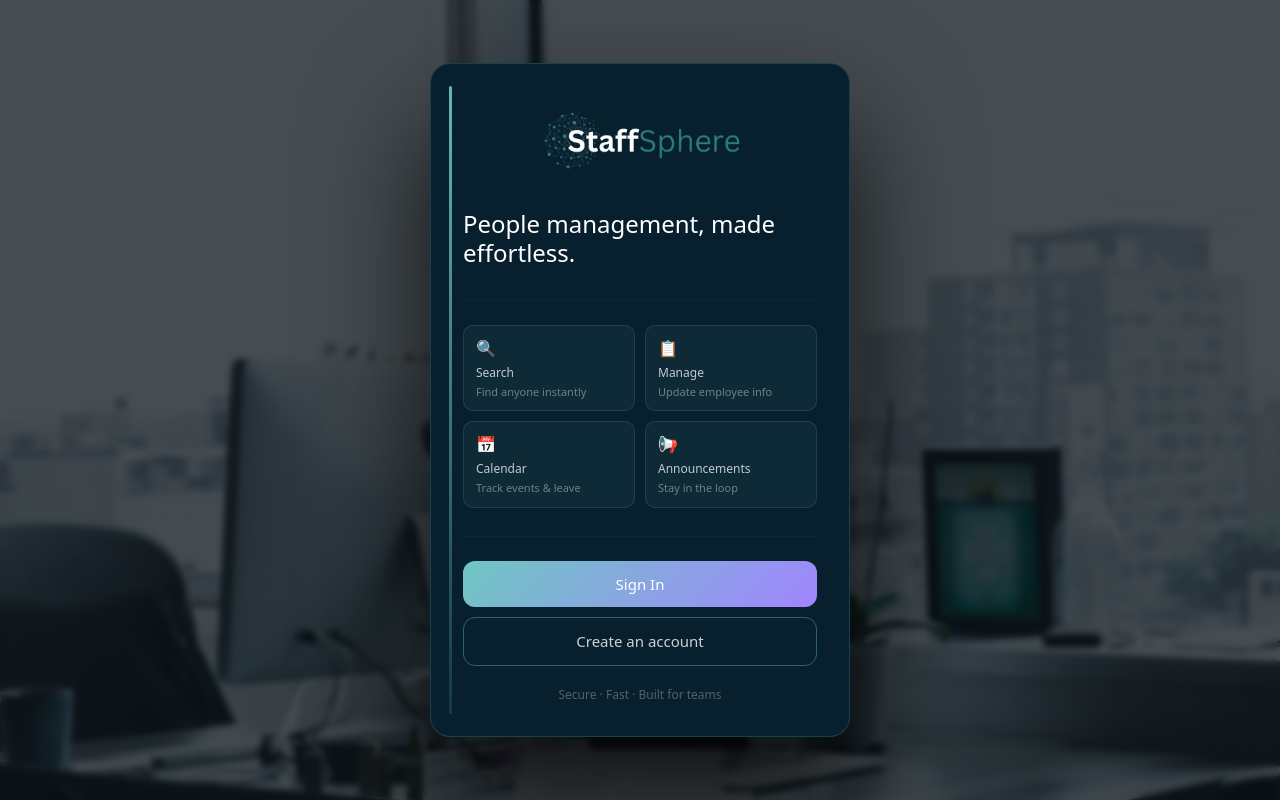
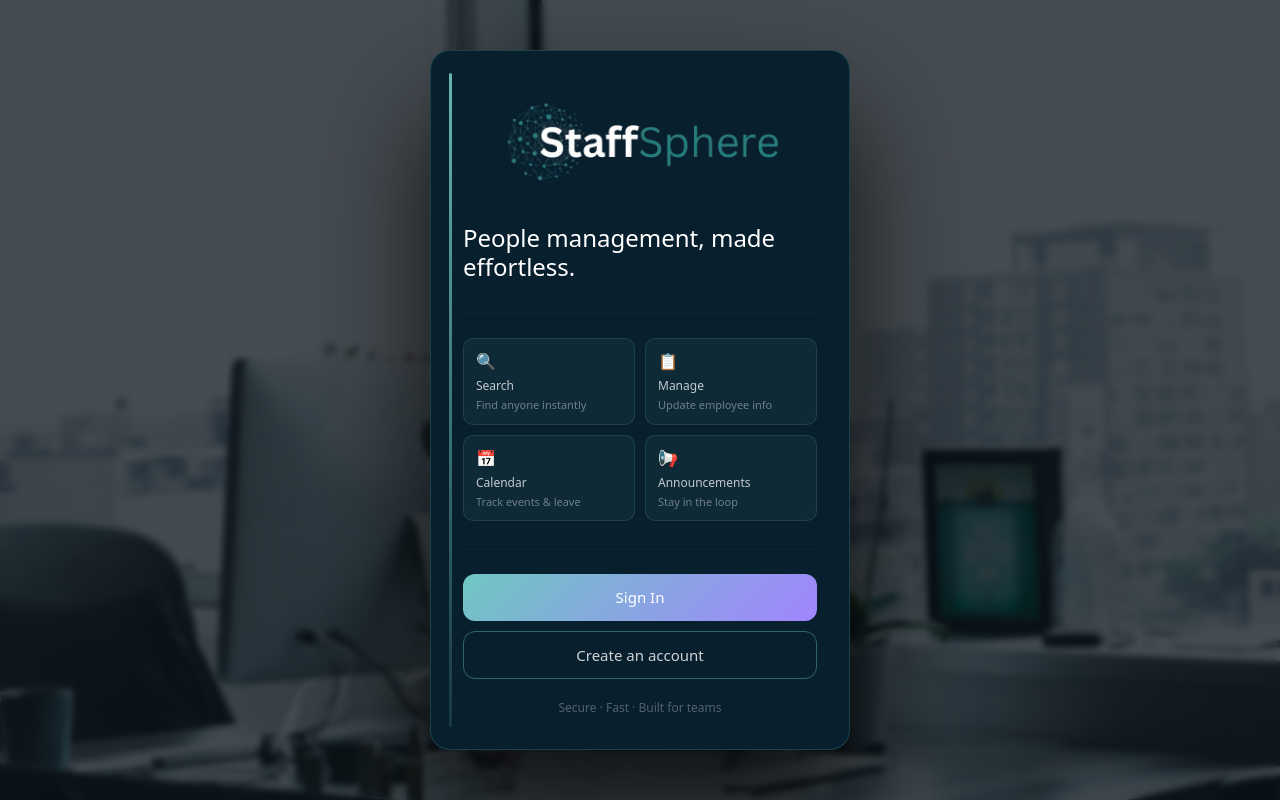
Before and after one commit to rufaro-ndhlovu/employee-directory-v2, a Next.js app: page / in a window 1280 px wide. Built offline with nearby package versions, Linux system fonts and the light colour scheme.

Commit message:
Feat: Reduced the width of the staff sphere logo on the root, login and register pages.

```diff
--- a/src/app/(auth)/login/page.module.css
+++ b/src/app/(auth)/login/page.module.css
@@ -63,7 +63,7 @@
 }
 
 .image {
-  width: 100%;
+  width: 85%;
   height: auto;
 }
 
--- a/src/app/(auth)/signUp/page.module.css
+++ b/src/app/(auth)/signUp/page.module.css
@@ -53,7 +53,7 @@
 }
 
 .image {
-  width: 100%;
+  width: 85%;
   height: auto;
 }
 
--- a/src/app/page.module.css
+++ b/src/app/page.module.css
@@ -66,8 +66,8 @@
 }
 
 .logo {
-  width: auto;
-  height: 70px;
+  width: 85%;
+  height: auto;
 }
 
 /* Slogan */
```
